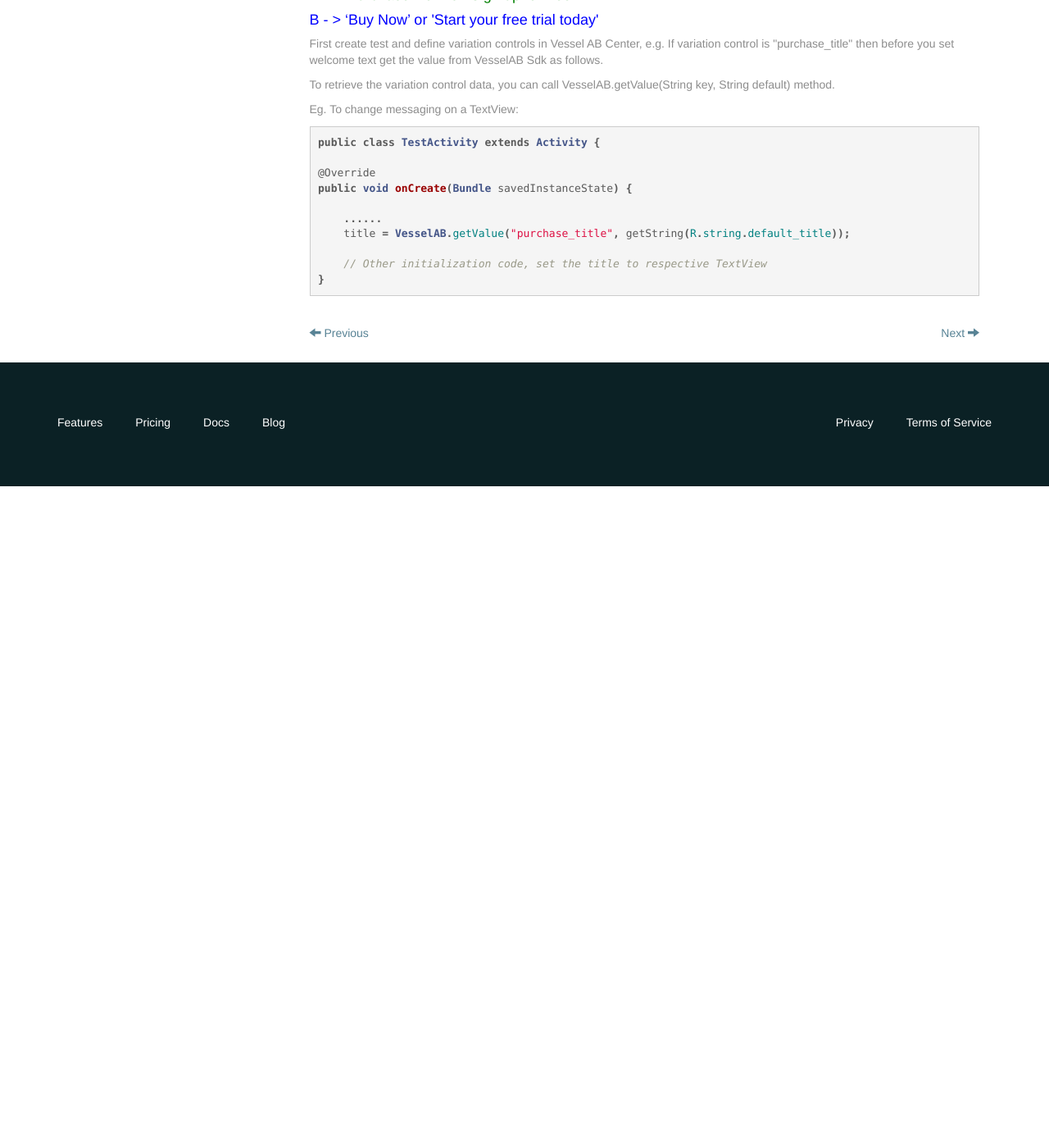
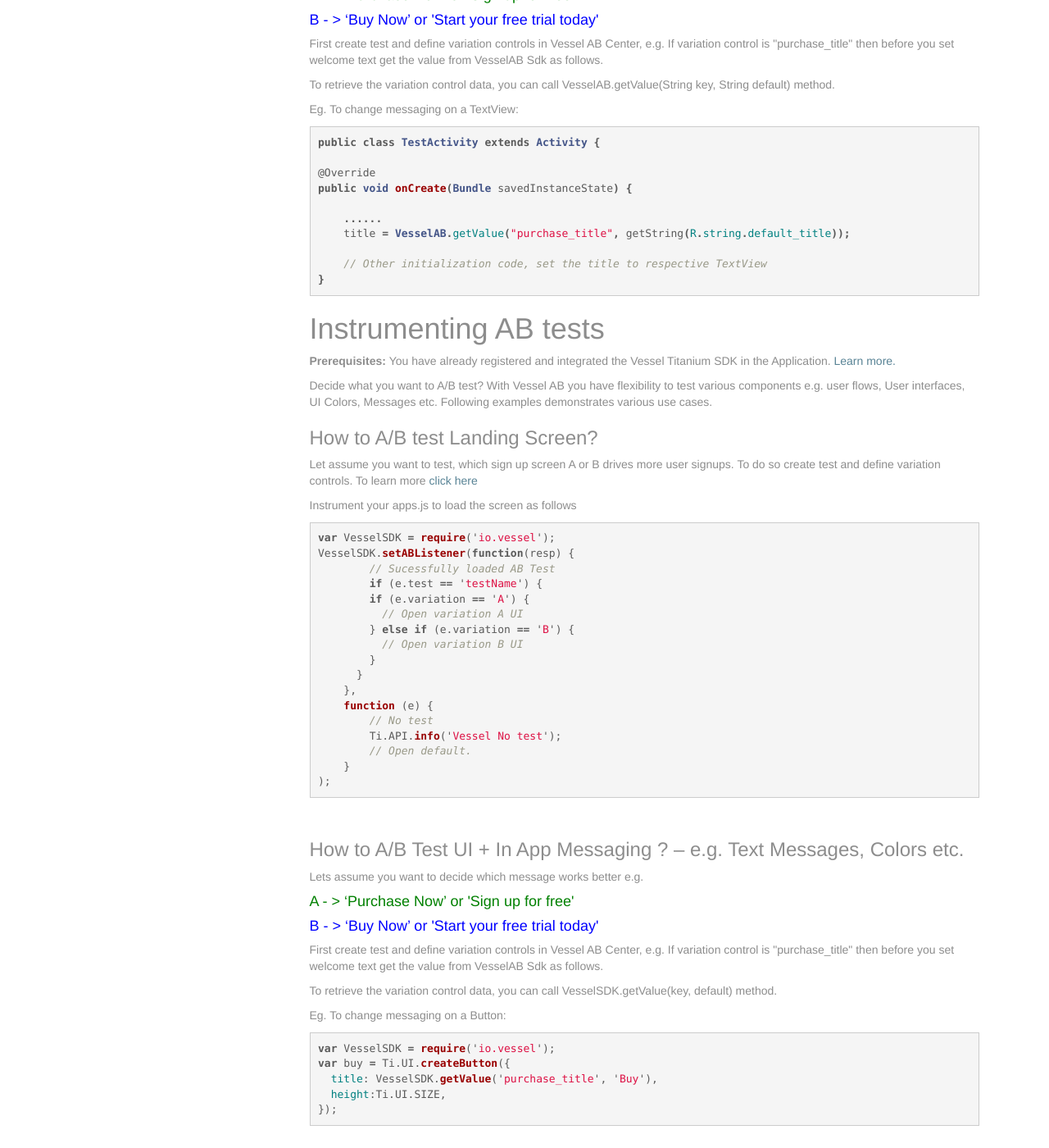
Before and after one commit to vesselio/resources, a Jekyll site: the page built from _posts/2013-09-02-ab-instrumenting-tests.html, in a window 1280 px wide and 1400 px high, scrolled down 1000 px. Shown: the whole window at 82% size. Built offline with Jekyll 4.4.1, drawn with Linux system fonts in a browser that asks for light colours; before the commit the page ends 1593 px from its top, so only the background shows below that.

Commit message:
Added instrumenting tests

```diff
--- a/_posts/2013-09-02-ab-instrumenting-tests.html
+++ b/_posts/2013-09-02-ab-instrumenting-tests.html
@@ -12,6 +12,9 @@
     </li>
     <li>
         <a href="#phonegap" data-toggle="tab">Phone Gap</a>
+    </li>
+    <li>
+        <a href="#titanium" data-toggle="tab">Titanium</a>
     </li>
 </ul>
 
@@ -226,4 +229,65 @@
 
 </div>
 
+    <div class="tab-pane active" id="titanium">
+        <h1>Instrumenting AB tests</h1>
+        <p>
+            <strong>Prerequisites: </strong>You have already registered and integrated the Vessel Titanium SDK in the Application. <a href='{% post_url 2013-08-01-getting-started %}'>Learn more.</a>
+        </p>
+
+        <p>
+            Decide what you want to A/B test? With Vessel AB you have flexibility to test various components e.g. user flows, User interfaces, UI Colors, Messages etc. Following examples demonstrates various use cases.
+        </p>
+
+        <h3>How to A/B test Landing Screen?</h3>
+        <p>
+            Let assume you want to test, which sign up screen A or B drives more user signups. To do so create test and define variation controls. To learn more <a href='{% post_url 2013-09-17-how-it-works %}'>click here</a>
+        </p>
+
+        <p>Instrument your apps.js to load the screen as follows</p>
+{% highlight javascript %}
+var VesselSDK = require('io.vessel');
+VesselSDK.setABListener(function(resp) {
+        // Sucessfully loaded AB Test
+        if (e.test == 'testName') {
+        if (e.variation == 'A') {
+          // Open variation A UI
+        } else if (e.variation == 'B') {
+          // Open variation B UI
+        }
+      }
+    },
+    function (e) {
+        // No test
+        Ti.API.info('Vessel No test');
+        // Open default.
+    }
+);
+{% endhighlight %}
+<br/>
+<h3>How to A/B Test UI + In App Messaging ? – e.g. Text Messages, Colors etc.</h3>
+<p> Lets assume you want to decide which message works better e.g.</p>
+
+<h4 style="color:green">
+A - > ‘Purchase Now’ or 'Sign up for free'
+</h4>
+
+<h4 style="color:blue">
+B - > ‘Buy Now’ or 'Start your free trial today'
+</h4>
+
+<p>First create test and define variation controls in Vessel AB Center, e.g. If variation control is "purchase_title" then before you set welcome text get the value from VesselAB Sdk as follows.</p>
+<p>To retrieve the variation control data, you can call VesselSDK.getValue(key, default) method.</p>
+<p>Eg. To change messaging on a Button: </p>
+{% highlight javascript %}
+var VesselSDK = require('io.vessel');
+var buy = Ti.UI.createButton({
+  title: VesselSDK.getValue('purchase_title', 'Buy'),
+  height:Ti.UI.SIZE,
+});
+{% endhighlight %}
+
 </div>
+
+
+</div>
```
